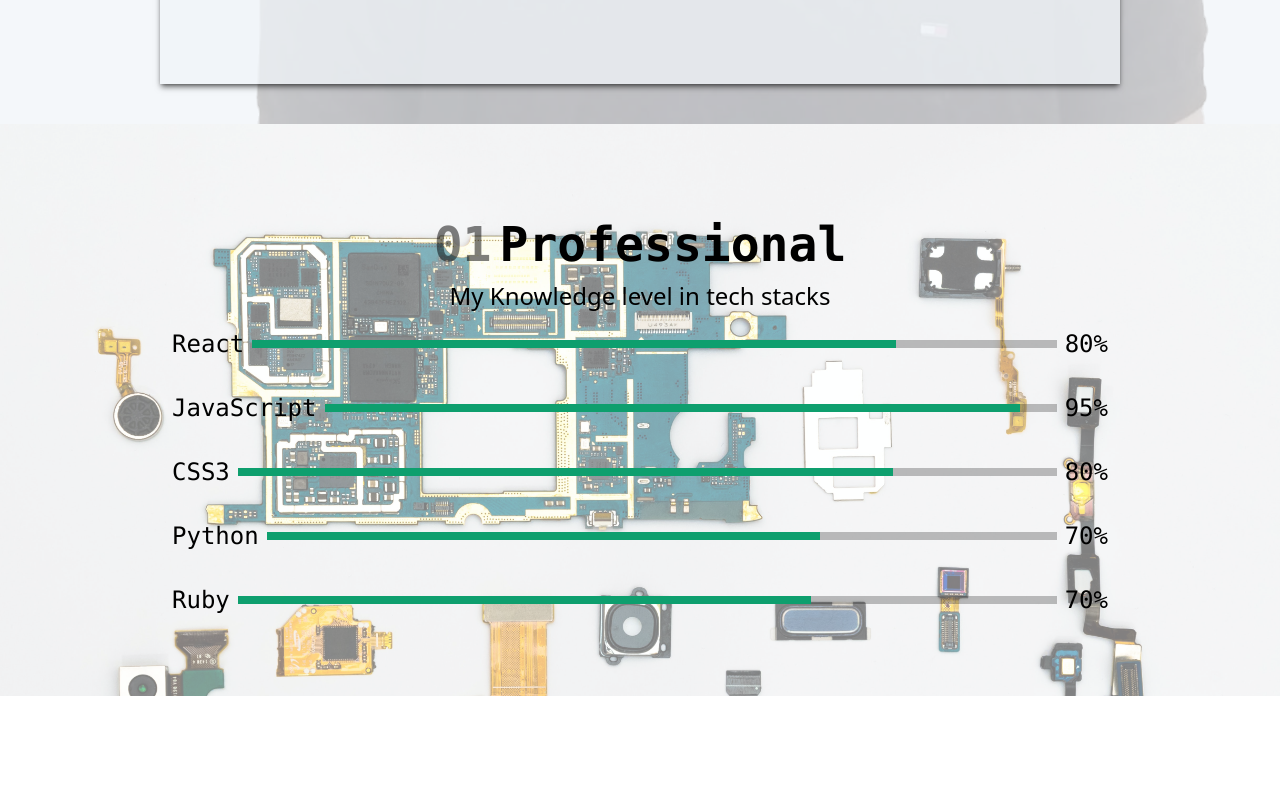
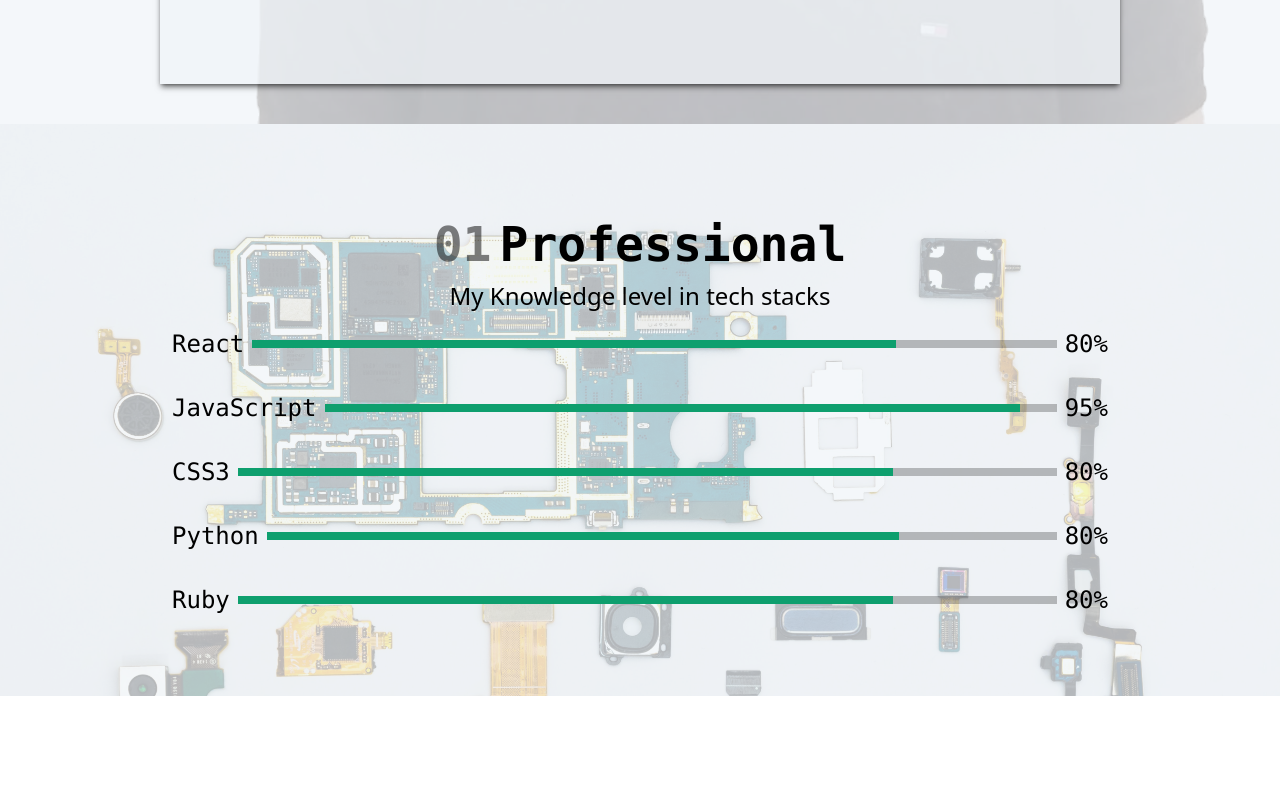
Before and after one commit to hamidazim321/portfolio, a React (Vite) app: page / in a window 1280 px wide. Shown: the part 920-1712 px from the top of the page. Built offline with nearby package versions, Linux system fonts and the light colour scheme.

Commit message:
Fix styles

```diff
--- a/src/pages/Contact.jsx
+++ b/src/pages/Contact.jsx
@@ -3,8 +3,8 @@
 
 export default function Contact() {
   return (
-    <section className="bg-laptop h-full relative bg-no-repeat bg-cover md:bg-contain bg-center bg-fixed dark:bg-slate-600">
-      <div className="dark:bg-slate-600/75 bg-slate-100/75 pb-10 relative z-10 py-20">
+    <section className="bg-laptop h-full relative bg-no-repeat bg-cover md:bg-cover bg-center bg-fixed dark:bg-slate-600">
+      <div className="dark:bg-slate-600/75 bg-slate-100/75 relative z-10 py-20">
         <div
           id="contact"
           className="md:w-3/4 mx-auto dark:bg-slate-600/75 bg-slate-100/75 md:py-20 flex flex-col items-center justify-center p-4 md:p-20 gap-3 md:gap-5 md:shadow-black/50 md:shadow-md"
@@ -14,7 +14,7 @@
               <p className="font-sans dark:text-white font-normal text-3xl md:text-4xl">
                 Get In Touch
               </p>
-              <p className="dark:text-white/75 font-sans text-lg md:text-md">
+              <p className="dark:text-white/75 font-sans text-lg md:text-xl">
                 I'm always interested in hearing about new projects, so if you'd
                 like to chat please get in touch.
               </p>
--- a/src/pages/Professional.jsx
+++ b/src/pages/Professional.jsx
@@ -10,7 +10,7 @@
       id="professional"
       className="relative dark:bg-stone-500/50 bg-hardware bg-cover bg-fixed"
     >
-      <div className="h-full w-full bg-white/50 dark:bg-slate-600/75 px-4 py-20">
+      <div className="h-full w-full bg-slate-100/75 dark:bg-slate-600/75 px-4 py-20">
         <SectionHeading
           headingIndex={"01"}
           heading={"Professional"}
@@ -38,13 +38,13 @@
           <SkillBar
             className={skillBarStyles}
             tech={"Python"}
-            level={"70"}
+            level={"80"}
             barStyles={`h-2 bg-green-500`}
           />
           <SkillBar
             className={skillBarStyles}
             tech={"Ruby"}
-            level={"70"}
+            level={"80"}
             barStyles={`h-2 bg-green-500`}
           />
         </div>
```
